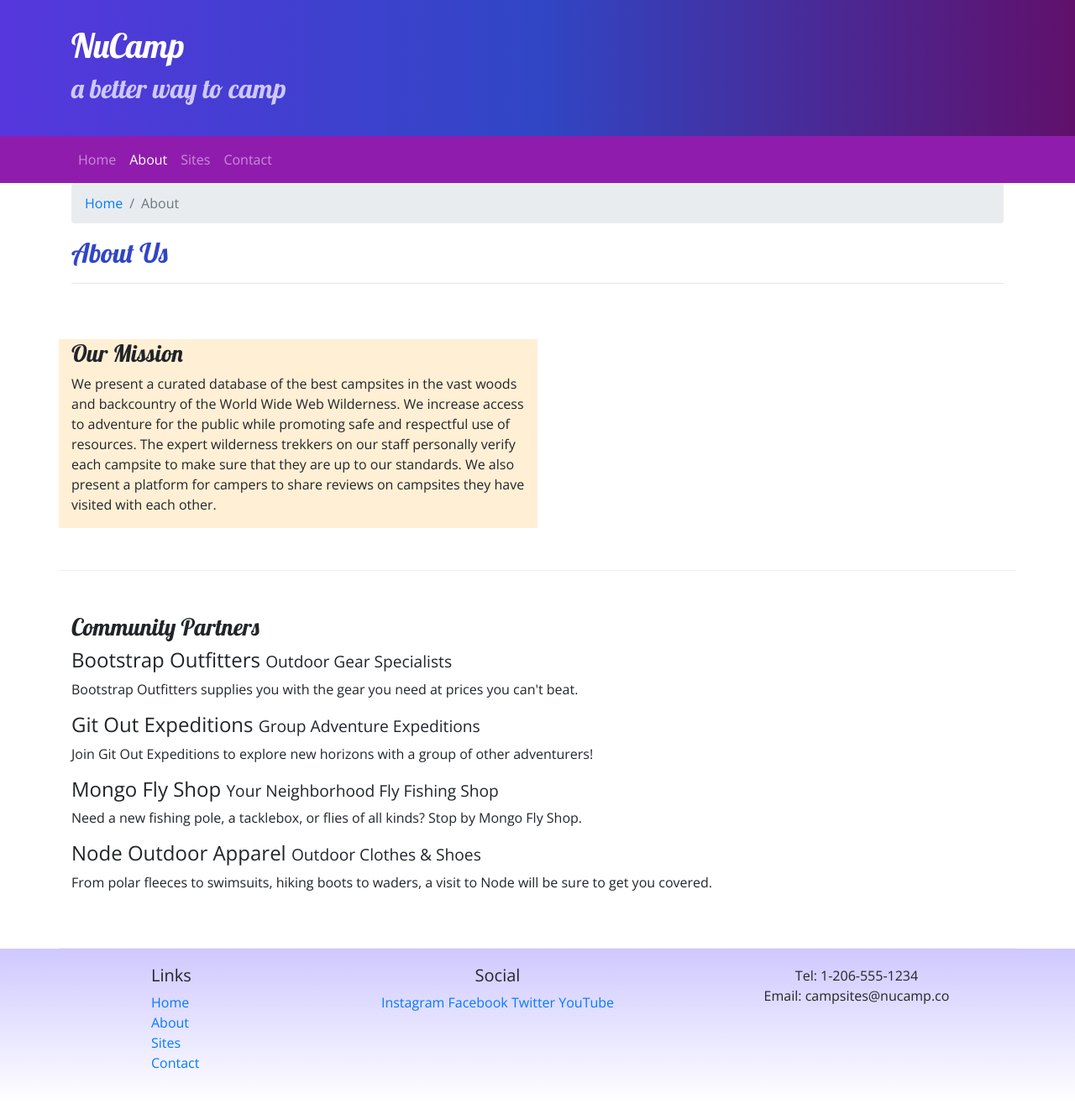
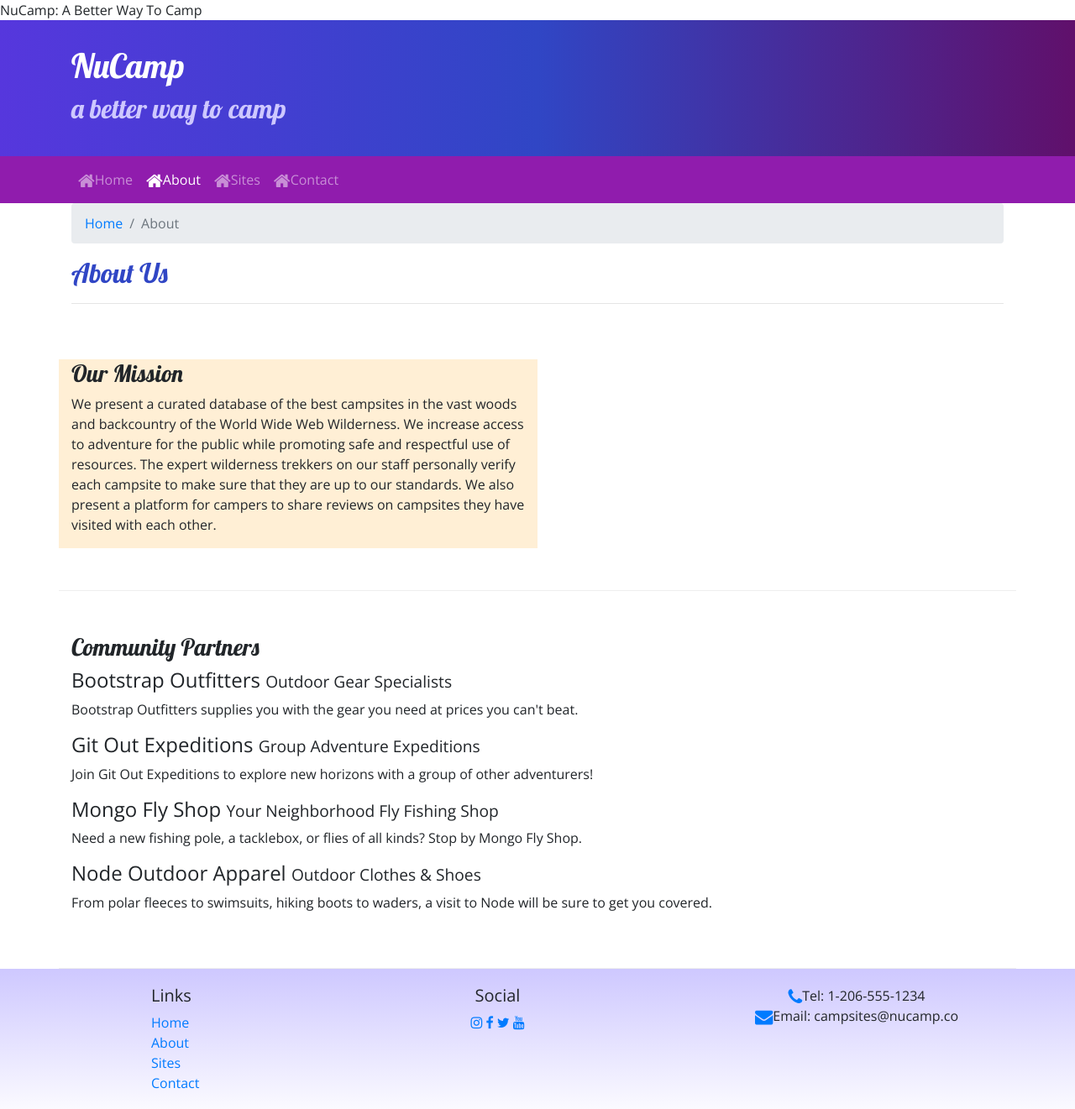
Before and after one commit to raviniatagay/NuYu2, a website: page aboutus.html in a window 1280 px wide. Shown: the whole page at 84% size. Drawn offline with nearby package versions, Linux system fonts and the light colour scheme.

Commit message:
Icon Fonts

```diff
--- a/aboutus.html
+++ b/aboutus.html
@@ -8,6 +8,7 @@
     <link rel="stylesheet" href="node_modules/bootstrap/dist/css/bootstrap.min.css" />
     <link rel="stylesheet" href="https://fonts.googleapis.com/css?family=Lobster|Open+Sans" />
     <link rel="stylesheet" href="css/styles.css" />
+    <link rel="stylesheet" href="node_modules/font-awesome/css/font-awesome.min.css"
     <title>NuCamp: A Better Way To Camp</title>
 </head>
 
@@ -31,10 +32,10 @@
             </button>
             <div class="collapse navbar-collapse" id="nucampNavbar">
                 <ul class="navbar-nav">
-                    <li class="nav-item"><a class="nav-link" href="index.html">Home</a></li>
-                    <li class="nav-item active"><a class="nav-link" href="#">About</a></li>
-                    <li class="nav-item"><a class="nav-link" href="#">Sites</a></li>
-                    <li class="nav-item"><a class="nav-link" href="#">Contact</a></li>
+                    <li class="nav-item"><a class="nav-link" href="index.html"><i class="fa fa-home fa-lg"></i>Home</a></li>
+                    <li class="nav-item active"><a class="nav-link" href="#"><i class="fa fa-home fa-lg"></i>About</a></li>
+                    <li class="nav-item"><a class="nav-link" href="#"><i class="fa fa-home fa-lg"></i>Sites</a></li>
+                    <li class="nav-item"><a class="nav-link" href="#"><i class="fa fa-home fa-lg"></i>Contact</a></li>
                 </ul>
             </div>
         </div>
@@ -88,14 +89,14 @@
                 </div>
                 <div class="col-6 col-sm-5 text-center">
                     <h5>Social</h5>
-                    <a href="http://instagram.com/">Instagram</a>
-                    <a href="http://facebook.com/">Facebook</a>
-                    <a href="http://twitter.com/">Twitter</a>
-                    <a href="http://youtube.com/">YouTube</a>
+                    <a href="http://instagram.com/"><i class="fa fa-instagram"></i></a>
+                    <a href="http://facebook.com/"><i class="fa fa-facebook"></i></a>
+                    <a href="http://twitter.com/"><i class="fa fa-twitter"></i></a>
+                    <a href="http://youtube.com/"><i class="fa fa-youtube"></i></a>
                 </div>
                 <div class="col-sm-4 text-center">
-                    Tel: 1-206-555-1234<br />
-                    Email: campsites@nucamp.co
+                    <i class="fa fa-phone fa-lg text-primary"></i>Tel: 1-206-555-1234<br />
+                    <i class="fa fa-envelope fa-lg text-primary"></i>Email: campsites@nucamp.co
                 </div>
            </div>
         </div>
--- a/package.json
+++ b/package.json
@@ -15,6 +15,7 @@
   },
   "dependencies": {
     "bootstrap": "^4.5.2",
+    "font-awesome": "^4.7.0",
     "jquery": "^3.5.1",
     "popper.js": "^1.16.1"
   }
```
Also changed, not shown: index.html (+11 -10 lines), 1 other file.
